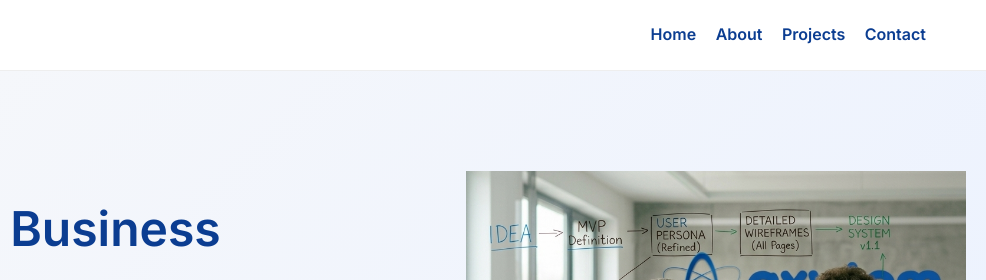
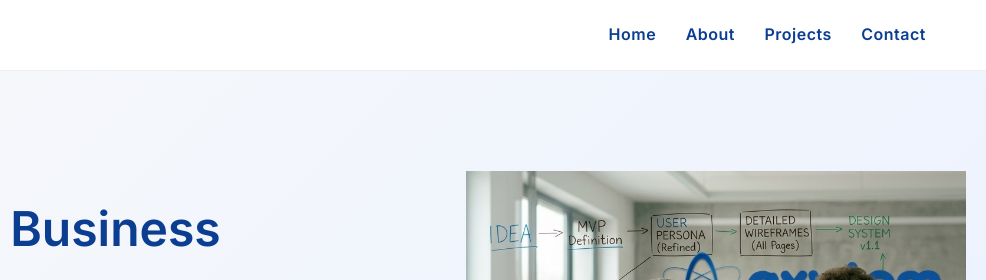
Before and after one commit to axyztem/axyztem-website2, a plain HTML site: page index.html in a window 1280 px wide. Shown: the top 280 px of the page, 294-1280 px from the left. Drawn offline with Linux system fonts and the light colour scheme.

Commit message:
Update css

```diff
--- a/css/styles.css
+++ b/css/styles.css
@@ -7,7 +7,7 @@ a { text-decoration:none; color:#0B3D91; }
 /* Header */
 header { position: sticky; top:0; background:#fff; border-bottom:1px solid #eee; z-index:999; }
 nav { display:flex; justify-content:space-between; align-items:center; height:70px; }
-nav a { margin-left:15px; font-weight:1000; transition:0.2s; }
+nav a { margin-left:25px; font-weight:1000; font-size: 20 px; letter-spacing: 0.5px; transition:0.2s; }
 nav a:hover { color:#2F80ED; }
 
 /* Hero */
```
